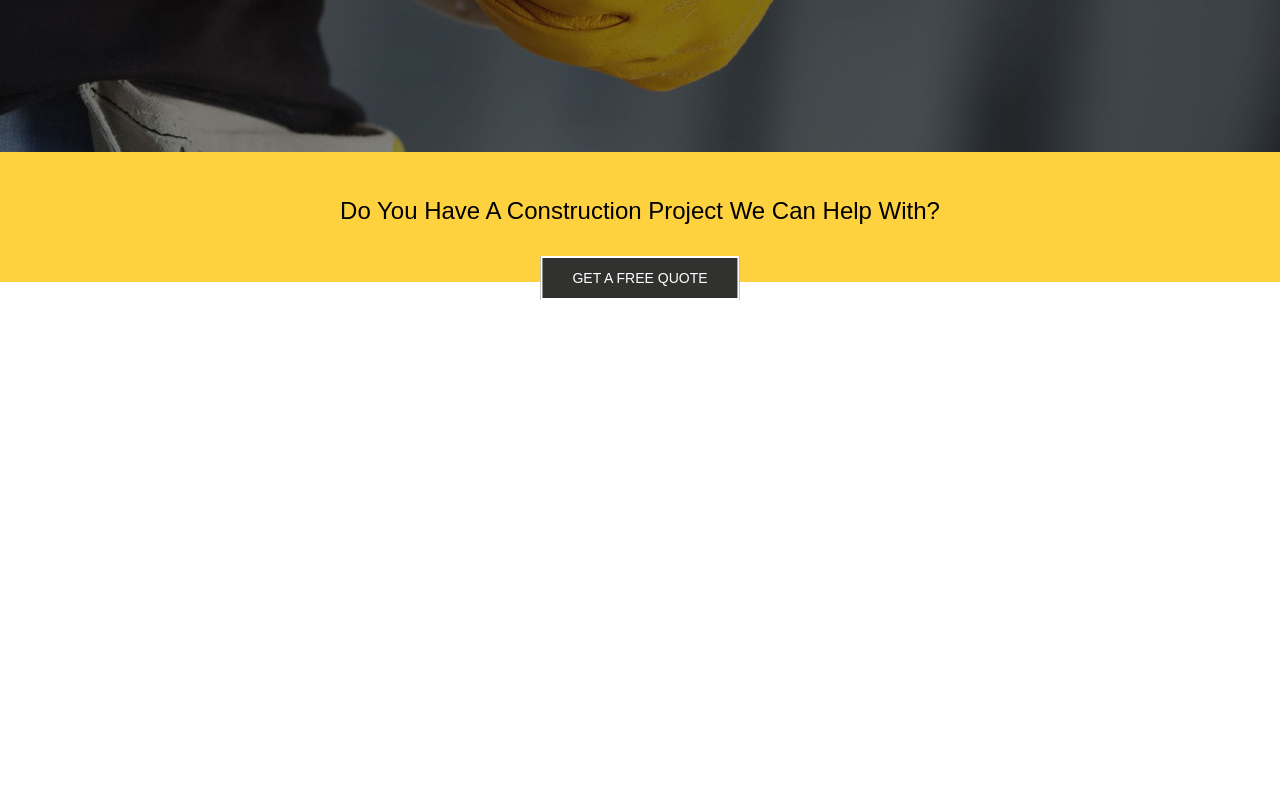
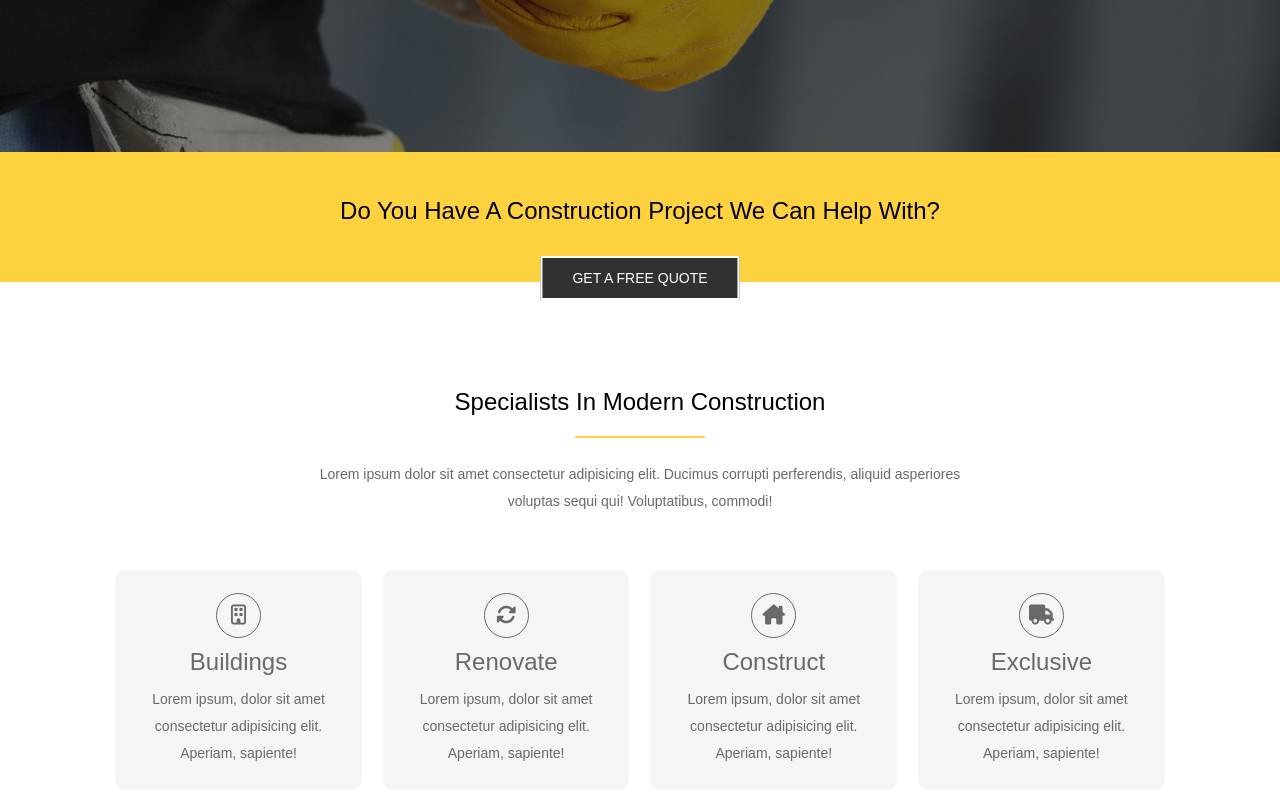
Before and after one commit to Michela-DC/proj-html-vuejs, a Vue app: page / in a window 1280 px wide. Shown: the part 578-1378 px from the top of the page. Before the commit the page ends 878 px from the top, so only its background shows below. Built offline with nearby package versions, Linux system fonts and the light colour scheme; a small style sheet from the web is missing.

Commit message:
Added section 2

```diff
--- a/package.json
+++ b/package.json
@@ -9,6 +9,7 @@
   },
   "dependencies": {
     "@fontsource/raleway": "^4.5.3",
+    "@fortawesome/fontawesome-free": "^6.1.0",
     "core-js": "^3.8.3",
     "vue": "^2.6.14"
   },
--- a/src/App.vue
+++ b/src/App.vue
@@ -3,6 +3,7 @@
     <HeaderAvada/>
     <main>
       <JumbotronAvada/>
+      <FirstBlock/>
     </main>
   </div>
 </template>
@@ -11,12 +12,14 @@
 
 import HeaderAvada from './components/HeaderAvada.vue'
 import JumbotronAvada from './components/JumbotronAvada.vue'
+import FirstBlock from './components/FirstBlock.vue'
 
 export default {
   name: 'App',
   components: {
     HeaderAvada,
     JumbotronAvada,
+    FirstBlock,
   }
 }
 </script>
@@ -24,6 +27,7 @@ export default {
 <style lang="scss">
 
 @import './assets/scss/common.scss';
+@import '@fortawesome/fontawesome-free/css/all.css';
 
 #app {
   font-family: Raleway, sans-serif;
--- a/src/assets/scss/_common.scss
+++ b/src/assets/scss/_common.scss
@@ -10,3 +10,17 @@
 ul li{
     list-style: none;
 }
+
+h2, h3{
+    text-transform: capitalize; //rende maiuscole tutte le lettere iniziali
+    font-weight: normal;
+}
+
+div[class*="block"] h3{ //tutti gli h3 che sono dentro ad un div la cui class contiene block
+    font-size: 1.5rem;
+}
+
+p{
+    font-size: 0.875rem;
+    line-height: 1.688rem;
+}
--- a/src/assets/scss/_mixins.scss
+++ b/src/assets/scss/_mixins.scss
@@ -1,4 +1,18 @@
 @import './variables.scss';
+
+@mixin flex-basics {
+    display: flex;
+    align-items: center;
+    justify-content: center;
+}
+
+@mixin small-row {
+    // width: 45%;
+    max-width: 655px;
+    margin: 0 auto;
+    // border: 2px solid red;
+}
+
 
 @mixin btn-common{
     padding: 12px 30px;
@@ -7,10 +21,10 @@
 }
 
 @mixin btn-dark{
-    background-color: $tuatara;
+    background-color: $btn-dark-color;
     color: white;
 }
 
 @mixin btn-light{
-    background-color: $bright-sun;
+    background-color: $light-color;
 }
--- a/src/assets/scss/_variables.scss
+++ b/src/assets/scss/_variables.scss
@@ -1,3 +1,7 @@
-$bright-sun: #fed23f;
+$light-color: #fed23f;
 
-$tuatara: #31312f;
+$btn-dark-color: #31312f;
+
+$gray-font: #6b6868;
+
+$light-gray: #F5F5F5;
--- /dev/null
+++ b/src/components/FirstBlock.vue
@@ -0,0 +1,123 @@
+<template>
+    <div class="first-block">
+        <section class="section_1">
+            <div class="title-wrapper small-row">
+                <h3 class="title">specialists in modern construction</h3>
+                <p>Lorem ipsum dolor sit amet consectetur adipisicing elit. Ducimus corrupti perferendis, aliquid asperiores voluptas sequi qui! Voluptatibus, commodi!</p>
+            </div>
+
+            <div class="cards-wrapper small-row">
+                <div class="card">
+                    <div class="icon">
+                        <i class="fa-regular fa-building"></i>
+                    </div>
+                    <h3>Buildings</h3>
+                    <p>Lorem ipsum, dolor sit amet consectetur adipisicing elit. Aperiam, sapiente!</p>
+                </div>
+
+                <div class="card">
+                    <div class="icon">
+                        <i class="fa-solid fa-rotate"></i>
+                    </div>
+                    <h3>Renovate</h3>
+                    <p>Lorem ipsum, dolor sit amet consectetur adipisicing elit. Aperiam, sapiente!</p>
+                </div>
+
+                <div class="card">
+                    <div class="icon">
+                        <i class="fa-solid fa-house-chimney"></i>
+                    </div>
+                    <h3>Construct</h3>
+                    <p>Lorem ipsum, dolor sit amet consectetur adipisicing elit. Aperiam, sapiente!</p>
+                </div>
+
+                <div class="card">
+                    <div class="icon">
+                        <i class="fa-solid fa-truck"></i>
+                    </div>
+                    <h3>Exclusive</h3>
+                    <p>Lorem ipsum, dolor sit amet consectetur adipisicing elit. Aperiam, sapiente!</p>
+                </div>
+            </div>
+        </section>
+    </div>
+</template>
+
+<script>
+export default {
+    name: 'FirstBlock'
+}
+</script>
+
+<style lang="scss" scoped>
+
+@import '../assets/scss/mixins.scss';
+@import '../assets/scss/variables.scss';
+
+.section_1{
+    height: 614px;
+    @include flex-basics;
+    flex-direction: column;
+    gap: 55px;
+    position: relative;
+}
+
+.title-wrapper {
+    @include small-row;
+    @include flex-basics;
+    flex-direction: column;
+    text-align: center;
+
+    .title{
+        position: relative;
+        display: flex;
+        justify-content: center;
+        padding-bottom: 20px;
+
+        &::after{
+            content: "";
+            position: absolute;
+            width: 35%;
+            top: 100%;
+            height: 0.125rem;
+            background-color: $light-color;
+        }
+    }
+
+    p{
+        padding-top: 25px;
+        color: $gray-font;
+    }
+}
+
+.cards-wrapper{
+    // width: 1120px;
+    width: 82%;
+    display: flex;
+    gap: 2%;
+
+    .card{
+        width: calc(94% / 4);
+        height: 220px;
+        @include flex-basics;
+        flex-direction: column;
+        text-align: center;
+        gap: 10px;
+        font-size: 1.25rem;
+        color: $gray-font;
+        background-color: $light-gray;
+        border-radius: 10px;
+        padding: 12px;
+
+        .icon{
+            border: 1px solid $gray-font;
+            width: 45px;
+            height: 45px;
+            border-radius: 50%;
+            @include flex-basics;
+        }
+    }
+}
+
+
+</style>
--- a/src/components/HeaderAvada.vue
+++ b/src/components/HeaderAvada.vue
@@ -69,7 +69,7 @@ header{
         .btn-quote{
             // padding: 10px 25px;
             @include btn-common;
-            background-color: $bright-sun;
+            @include btn-light;
         }
     }
 }
--- a/src/components/JumbotronAvada.vue
+++ b/src/components/JumbotronAvada.vue
@@ -1,5 +1,5 @@
 <template>
-    <section>
+    <section class="jumbotron">
         <div class="jumbo-container">
             <div class="title-wrapper">
                 <h1 class="main-title">Building inspiring spaces</h1>
@@ -25,12 +25,9 @@
             </div>
         </div>
 
-        <div class="question">
-            <div class="question-wrapper">
+        <div class="question-container">
             <h2>Do you have a construction project we can help with?</h2>
-
             <button>get a free quote</button>
-            </div>
         </div>
     </section>
 </template>
@@ -52,9 +49,7 @@ export default {
     background-position: center;
     background-repeat: no repeat;
     background-size: cover;
-    display: flex;
-    align-items: center;
-    justify-content: center;
+    @include flex-basics;
     position: relative;
 
     .title-wrapper{
@@ -68,9 +63,7 @@ export default {
         }
 
         .subtitle{
-            text-transform: capitalize; //rende maiuscole tutte le lettere iniziali
-            font-weight: normal;
-            color: $bright-sun;
+            color: $light-color;
             margin-bottom: 30px
         }
 
@@ -137,20 +130,13 @@ export default {
     }
 }
 
-.question{
-    background-color: $bright-sun;
-
-    .question-wrapper{
+.question-container{
+    background-color: $light-color;
     min-height: 130px;
     display: flex;
     justify-content: center;
     position: relative;
     padding-top: 45px;
-
-        h2{
-            font-weight: normal;
-            text-transform: capitalize;
-        }
 
     button{
         @include btn-dark;
@@ -164,8 +150,6 @@ export default {
         left: 50%;
         transform: translate(-50%);
     }
-
-    }
 }
 
 </style>
```
Also changed, not shown: src/assets/analisi_layout.txt, 1 other file (tests, documents, lock files or other folders). Lines whose indentation alone changed are shown as unchanged.
